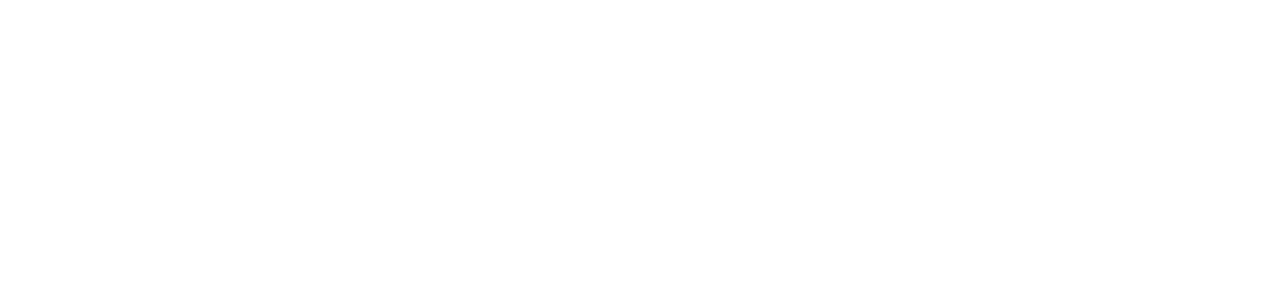
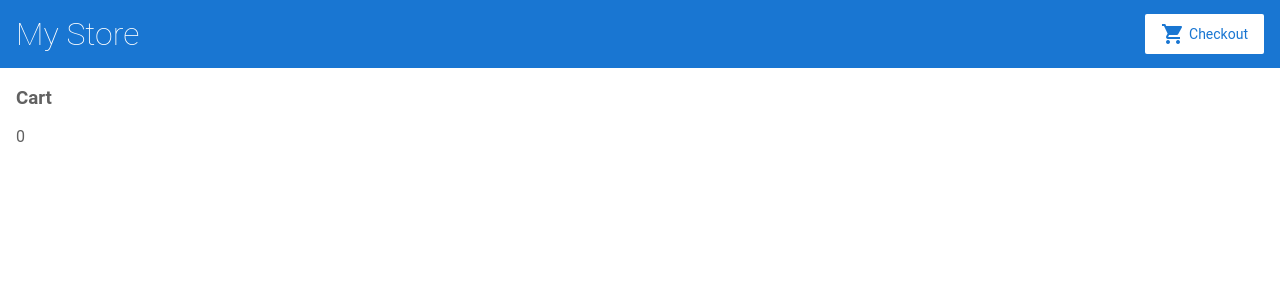
Before and after one commit to AdamWalkowski/angular-template, an Angular app: page /cart in a window 1280 px wide. Shown: the top 300 px of the page. Built offline with nearby package versions, Linux system fonts and the light colour scheme.

Commit message:
4 files modified

```diff
--- a/src/app/cart.service.ts
+++ b/src/app/cart.service.ts
@@ -17,6 +17,14 @@
     return this.items;
   }
 
+  getCartPrice() {
+    const price = this.items.reduce((sum: number, product: Product) => {
+      return sum + product.price;
+    }, 0);
+
+    return price;
+  }
+
   clearCart() {
     this.items = [];
     return this.items;
--- a/src/app/cart/cart.component.html
+++ b/src/app/cart/cart.component.html
@@ -1 +1,9 @@
-<p>cart works!</p>
+<h3>Cart</h3>
+
+<div class="cart-items" *ngFor="let item of items">
+  <strong>{{ item.name }}</strong>
+  <span>{{ item.price | currency }}</span>
+</div>
+<div class="cart-price">
+  {{ cartPrice }}
+</div>
--- a/src/app/cart/cart.component.ts
+++ b/src/app/cart/cart.component.ts
@@ -1,15 +1,17 @@
 import { Component, OnInit } from '@angular/core';
+import { CartService } from '../cart.service';
+import { Product } from '../products';
 
 @Component({
   selector: 'app-cart',
   templateUrl: './cart.component.html',
-  styleUrls: ['./cart.component.css']
+  styleUrls: ['./cart.component.css'],
 })
 export class CartComponent implements OnInit {
+  items = this.cartService.getItems();
+  cartPrice = this.cartService.getCartPrice();
 
-  constructor() { }
+  constructor(private cartService: CartService) {}
 
-  ngOnInit(): void {
-  }
-
+  ngOnInit(): void {}
 }
--- a/src/app/top-bar/top-bar.component.html
+++ b/src/app/top-bar/top-bar.component.html
@@ -2,9 +2,9 @@
   <h1>My Store</h1>
 </a>
 
-<a class="button fancy-button" [routerLink]="/cart"
-  ><i class="material-icons">shopping_cart</i>Checkout</a
->
+<a class="button fancy-button" routerLink="/cart">
+  <i class="material-icons">shopping_cart</i>Checkout
+</a>
 
 <!--
 Copyright Google LLC. All Rights Reserved.
```
